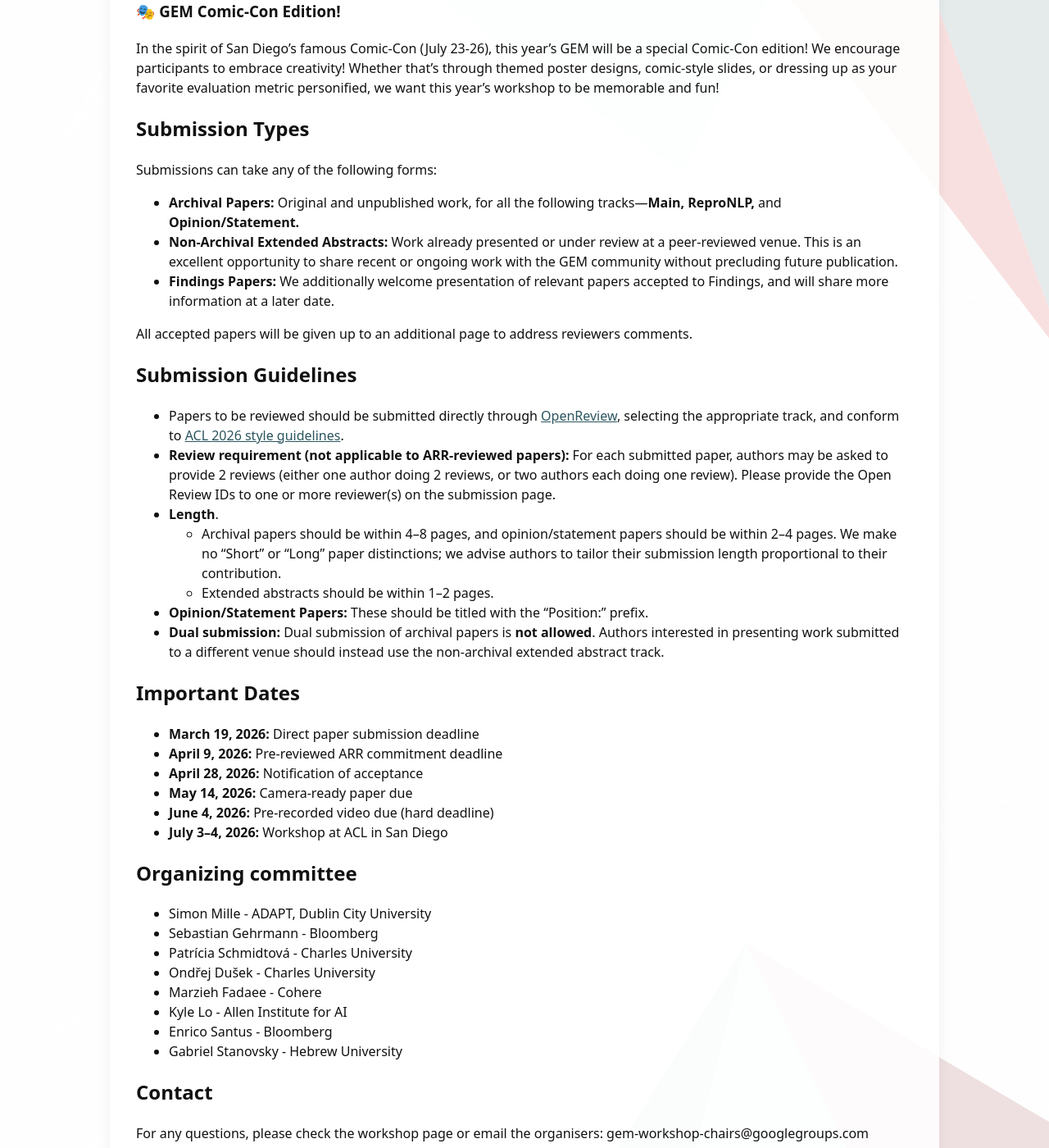
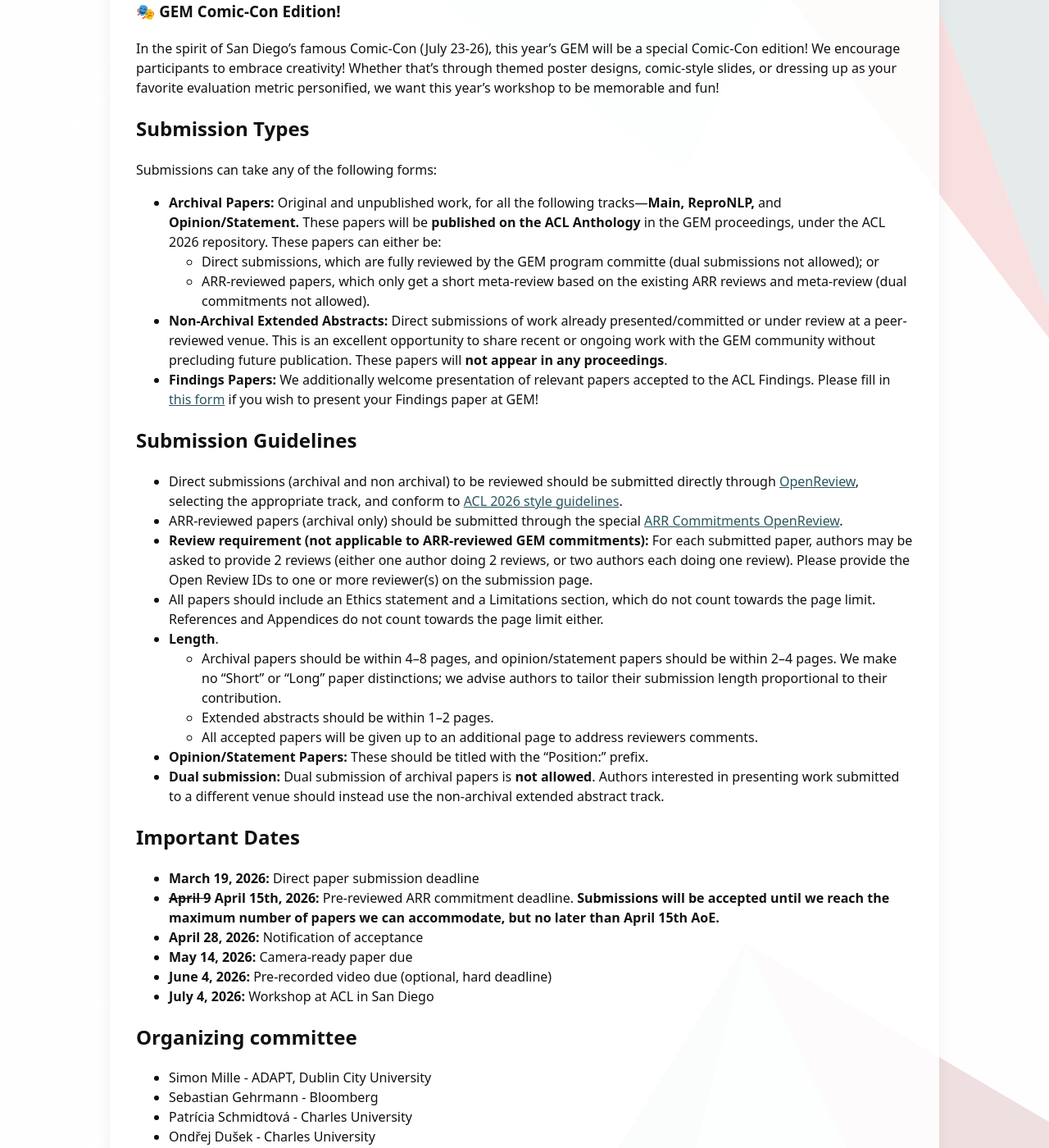
Before and after one commit to GEM-workshop/gem-workshop.github.io, a Jekyll site: the page built from call-for-papers.md, in a window 1280 px wide and 1400 px high, scrolled down 1722 px. Shown: the whole window at 82% size. Built offline with Jekyll 4.4.1, drawn with Linux system fonts in a browser that asks for light colours.

Commit message:
Updated file with latest CfP text
Updated submission types and guidelines for clarity and added details about paper commitments and deadlines.

```diff
--- a/call-for-papers.md
+++ b/call-for-papers.md
@@ -61,30 +61,33 @@ In the spirit of San Diego's famous Comic-Con (July 23-26), this year's GEM will
 
 Submissions can take any of the following forms:
 
-* **Archival Papers:** Original and unpublished work, for all the following tracks—**Main, ReproNLP,** and **Opinion/Statement.**
-* **Non-Archival Extended Abstracts:** Work already presented or under review at a peer-reviewed venue. This is an excellent opportunity to share recent or ongoing work with the GEM community without precluding future publication.
-* **Findings Papers:** We additionally welcome presentation of relevant papers accepted to Findings, and will share more information at a later date.
-
-All accepted papers will be given up to an additional page to address reviewers comments.
+* **Archival Papers:** Original and unpublished work, for all the following tracks—**Main, ReproNLP,** and **Opinion/Statement.** These papers will be **published on the ACL Anthology** in the GEM proceedings, under the ACL 2026 repository. These papers can either be:
+  * Direct submissions, which are fully reviewed by the GEM program committe (dual submissions not allowed); or
+  * ARR-reviewed papers, which only get a short meta-review based on the existing ARR reviews and meta-review (dual commitments not allowed).
+* **Non-Archival Extended Abstracts:** Direct submissions of work already presented/committed or under review at a peer-reviewed venue. This is an excellent opportunity to share recent or ongoing work with the GEM community without precluding future publication. These papers will **not appear in any proceedings**.
+* **Findings Papers:** We additionally welcome presentation of relevant papers accepted to the ACL Findings. Please fill in [this form](https://docs.google.com/forms/d/e/1FAIpQLSfyL8EQX5tEbuDlOr-L9GdVNFfYzQ7qwwgS3nriw0qD8SjL4g/viewform?usp=dialog) if you wish to present your Findings paper at GEM!
 
 ## **Submission Guidelines**
 
-* Papers to be reviewed should be submitted directly through [OpenReview](https://openreview.net/group?id=aclweb.org/ACL/2026/Workshop/GEM#tab-your-consoles), selecting the appropriate track, and conform to [ACL 2026 style guidelines](https://2026.aclweb.org/calls/main_conference_papers/#paper-submission-details).
-* **Review requirement (not applicable to ARR-reviewed papers):** For each submitted paper, authors may be asked to provide 2 reviews (either one author doing 2 reviews, or two authors each doing one review). Please provide the Open Review IDs to one or more reviewer(s) on the submission page.
+* Direct submissions (archival and non archival) to be reviewed should be submitted directly through [OpenReview](https://openreview.net/group?id=aclweb.org/ACL/2026/Workshop/GEM#tab-your-consoles), selecting the appropriate track, and conform to [ACL 2026 style guidelines](https://2026.aclweb.org/calls/main_conference_papers/#paper-submission-details).
+* ARR-reviewed papers (archival only) should be submitted through the special [ARR Commitments OpenReview](https://openreview.net/group?id=aclweb.org/ACL/2026/Workshop/GEM_ARR_Commitment#tab-your-consoles).
+* **Review requirement (not applicable to ARR-reviewed GEM commitments):** For each submitted paper, authors may be asked to provide 2 reviews (either one author doing 2 reviews, or two authors each doing one review). Please provide the Open Review IDs to one or more reviewer(s) on the submission page.
+* All papers should include an Ethics statement and a Limitations section, which do not count towards the page limit. References and Appendices do not count towards the page limit either.
 * **Length**.
   * Archival papers should be within 4–8 pages, and opinion/statement papers should be within 2–4 pages. We make no “Short” or “Long” paper distinctions; we advise authors to tailor their submission length proportional to their contribution.
   * Extended abstracts should be within 1–2 pages.
+  * All accepted papers will be given up to an additional page to address reviewers comments.
 * **Opinion/Statement Papers:** These should be titled with the “Position:” prefix.
 * **Dual submission:** Dual submission of archival papers is **not allowed**. Authors interested in presenting work submitted to a different venue should instead use the non-archival extended abstract track.
 
 ## **Important Dates**
 
 * **March 19, 2026:** Direct paper submission deadline
-* **April 9, 2026:** Pre-reviewed ARR commitment deadline
+* **~~April 9~~ April 15th, 2026:** Pre-reviewed ARR commitment deadline. **Submissions will be accepted until we reach the maximum number of papers we can accommodate, but no later than April 15th AoE.**
 * **April 28, 2026:** Notification of acceptance
 * **May 14, 2026:** Camera-ready paper due
-* **June 4, 2026:** Pre-recorded video due (hard deadline)
-* **July 3–4, 2026:** Workshop at ACL in San Diego
+* **June 4, 2026:** Pre-recorded video due (optional, hard deadline)
+* **July 4, 2026:** Workshop at ACL in San Diego
 
 ## **Organizing committee**
 * Simon Mille - ADAPT, Dublin City University
```
